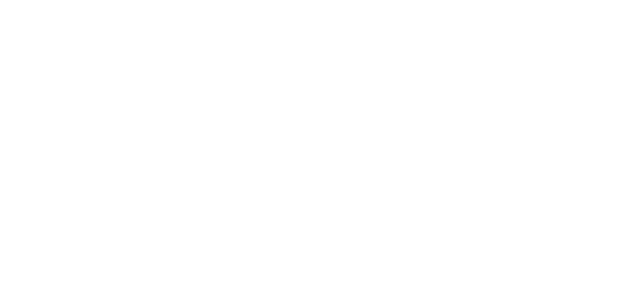
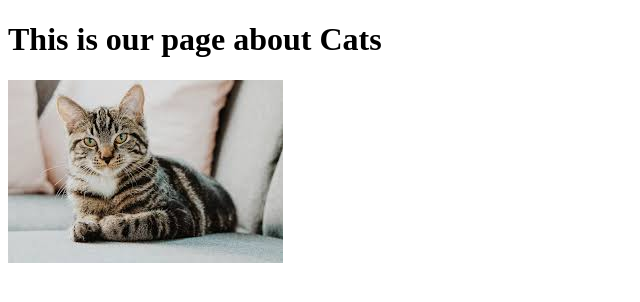
Before and after one commit to fcw1987/Shelter, a plain HTML site: page cats.html in a window 1280 px wide. Shown: the whole page, without its empty margins (0-640 px from the left). Drawn offline with Linux system fonts and the light colour scheme.

Commit message:
addd pic of cat

```diff
--- a/cats.html
+++ b/cats.html
@@ -6,6 +6,9 @@
     <title>Cats!</title>
   </head>
   <body>
-
+    <h1>This is our page about Cats</h1>
+    <p>
+        <img src="media/cat.jpg" alt="A photo of Christopher.">
+    </p>
   </body>
 </html>
```
Also changed, not shown: media/cat.jpg (added), media/dog.jpg (added), media/hen.jpg (added), media/rabbit.jpg (added).
